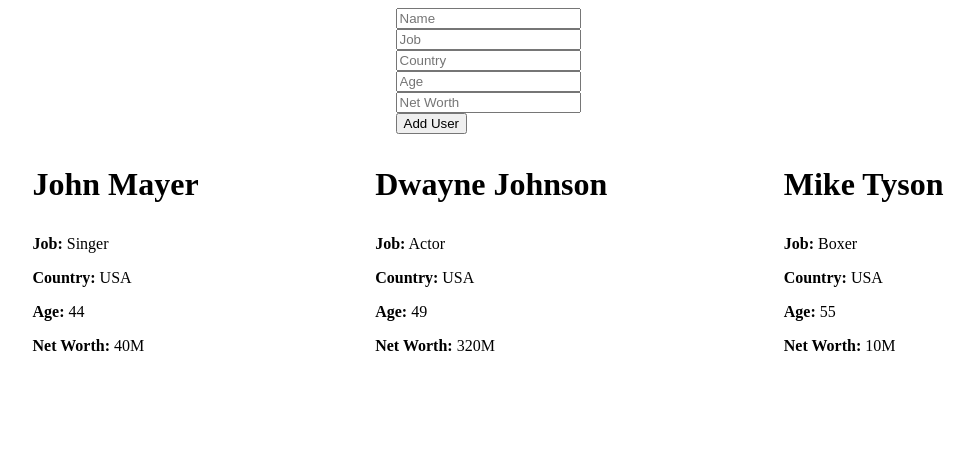
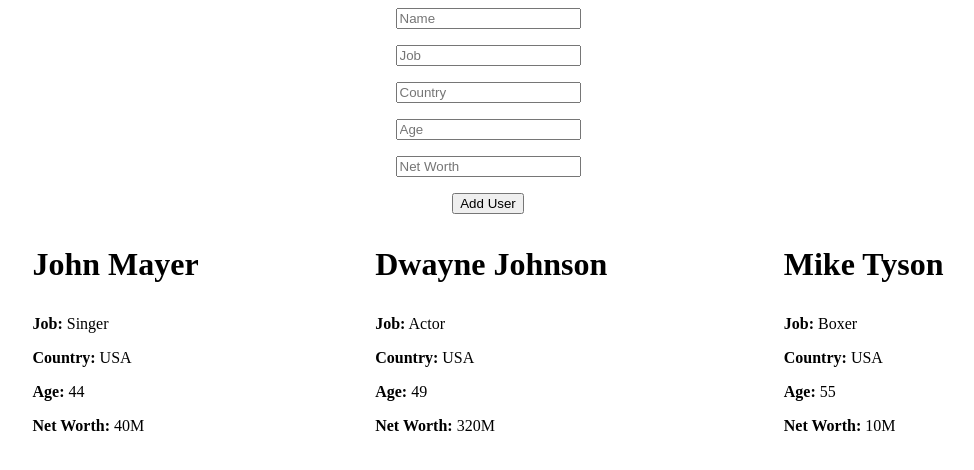
Before and after one commit to Etubom/react-project-1, a React (Vite) app: page / in a window 1280 px wide. Shown: the top 470 px of the page, without its empty margins (152-1126 px from the left). Built offline with nearby package versions, Linux system fonts and the light colour scheme.

Commit message:
Added form and validation

```diff
--- a/src/CelebrityList/CelebrityList.jsx
+++ b/src/CelebrityList/CelebrityList.jsx
@@ -1,13 +1,9 @@
-import {useState} from "react"
 import CelebrityListItem from "../Components/CelebrityListItem/CelebrityListItem"
 import AddACelebrity from "../Components/AddACelebrity/AddACelebrity"
-import './index.css'
+import styles from './styles.module.css'
+
 const CelebrityList = () => {
-    const [name, setname]=useState('')
-    const [job, setJob]=useState('')
-    const [country, setCountry]=useState('')
-    const [age, setAge]=useState('')
-    const [netWorth, setNetWorth]=useState('')
+
 
 
 
@@ -36,16 +32,10 @@
     ]
  return (
     <>
-        <div className="myForm">
-            <AddACelebrity
-            name={name}
-            job={job}
-            country={country}
-            age={age}
-            networth={netWorth}
-            />
+        <div className={styles.myForm}>
+            <AddACelebrity/>
         </div>
-        <div className="container">
+        <div className={styles.container}>
             {data.map((celebrity, index) => (
                 <CelebrityListItem key={index} data={celebrity} />
             ))}
--- a/src/Components/AddACelebrity/AddACelebrity.jsx
+++ b/src/Components/AddACelebrity/AddACelebrity.jsx
@@ -1,24 +1,46 @@
-const AddACelebrity = ({name,job,country,age,netWorth}) => {
+import {useState} from "react"
+import styles from './styles.module.css'
+
+
+const AddACelebrity = () => {
+    const [name, setName]=useState('')
+    const [job, setJob]=useState('')
+    const [country, setCountry]=useState('')
+    const [age, setAge]=useState('')
+    const [netWorth, setNetWorth]=useState('')
+    const [validationCheck, setValidationCheck]=useState(false)
+
+    const handleSubmit = (event )=> {
+        event.preventDefault();
+        setValidationCheck(true)
+    }
 
     return (
-        <form>
+        <div>
+
+            <form onSubmit={handleSubmit}>
              <input
               type="text"
               value={name}
               placeholder="Name"
+              onChange={(e) => setName(e.target.value)}
+              className={styles.formInput}
             />
             <br/>
             <input
               type="text"
               value={job}
               placeholder="Job"
-
+              onChange={(e) => setJob(e.target.value)}
+              className={styles.formInput}
             />
             <br/>
             <input
               type="text"
               value={country}
               placeholder="Country"
+              onChange={(e) => setCountry(e.target.value)}
+              className={styles.formInput}
 
             />
             <br/>
@@ -26,6 +48,8 @@
               type="text"
               value={age}
               placeholder="Age"
+              onChange={(e) => setAge(e.target.value)}
+              className={styles.formInput}
 
             />
             <br/>
@@ -33,11 +57,36 @@
               type="text"
               value={netWorth}
               placeholder="Net Worth"
+              onChange={(e) => setNetWorth(e.target.value)}
+              className={styles.formInput}
 
             />
              <br/>
-        <button>{"Add User"}</button>
+             <div className={styles.submitBtn}>
+                <button type="submit">{"Add User"}</button>
+             </div>
+            {
+            validationCheck && !name &&
+            <p className={styles.formError}>Please insert a name value</p>
+            }
+             {
+            validationCheck && !job &&
+            <p className={styles.formError}>Please insert a job value</p>
+            }
+             {
+            validationCheck && !country &&
+            <p className={styles.formError}>Please insert a country value</p>
+            }
+             {
+            validationCheck && !age &&
+             <p className={styles.formError}>Please insert a age value</p>
+            }
+             {
+            validationCheck && !netWorth &&
+            <p className={styles.formError}>Please insert a net worth value</p>
+            }
             </form>
+        </div>
     )
 
 }
--- /dev/null
+++ b/src/Components/AddACelebrity/styles.module.css
@@ -0,0 +1,13 @@
+.submitBtn{
+    text-align: center;
+}
+
+.formInput{
+ margin-bottom: 1rem
+}
+
+.formError{
+    background-color: red;
+    color: white;
+    text-align: center;
+}
```
Also changed, not shown: src/CelebrityList/styles.module.css (renamed from src/CelebrityList/index.css), 1 other file (tests, documents, lock files or other folders). Lines whose indentation alone changed are shown as unchanged.
